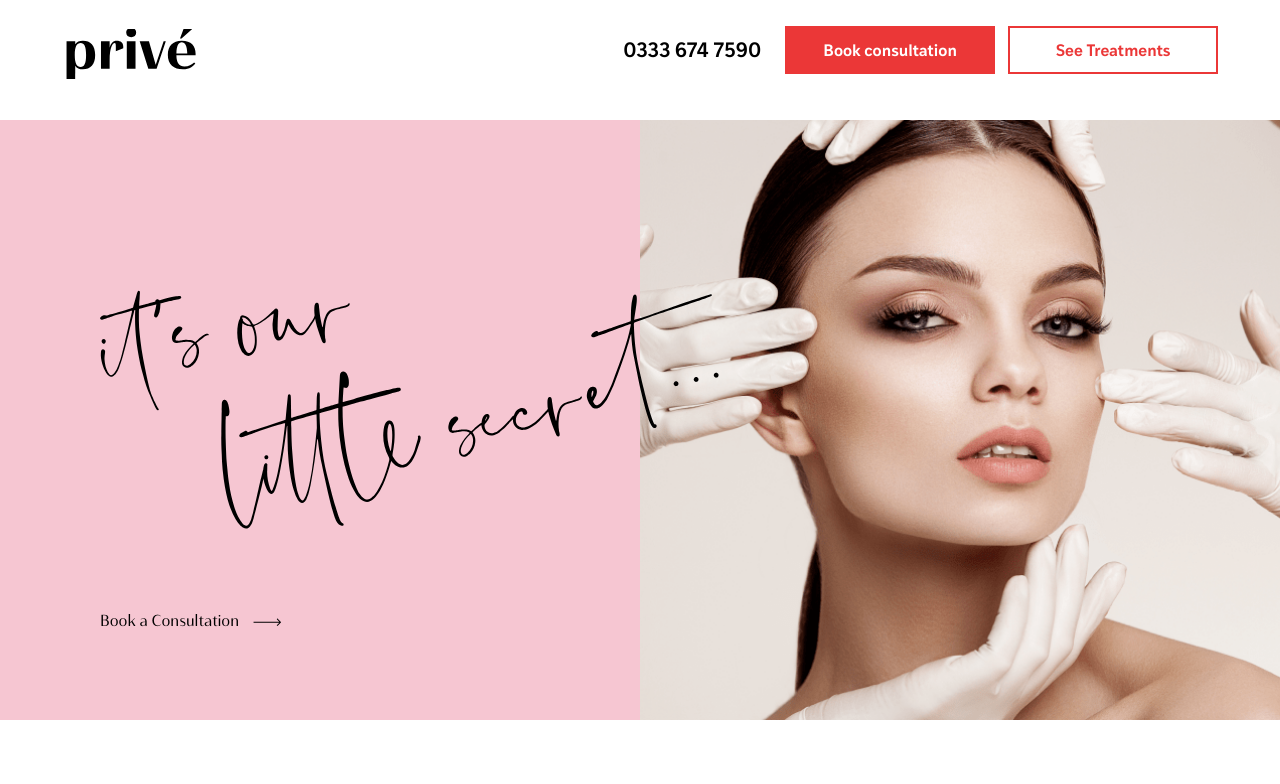
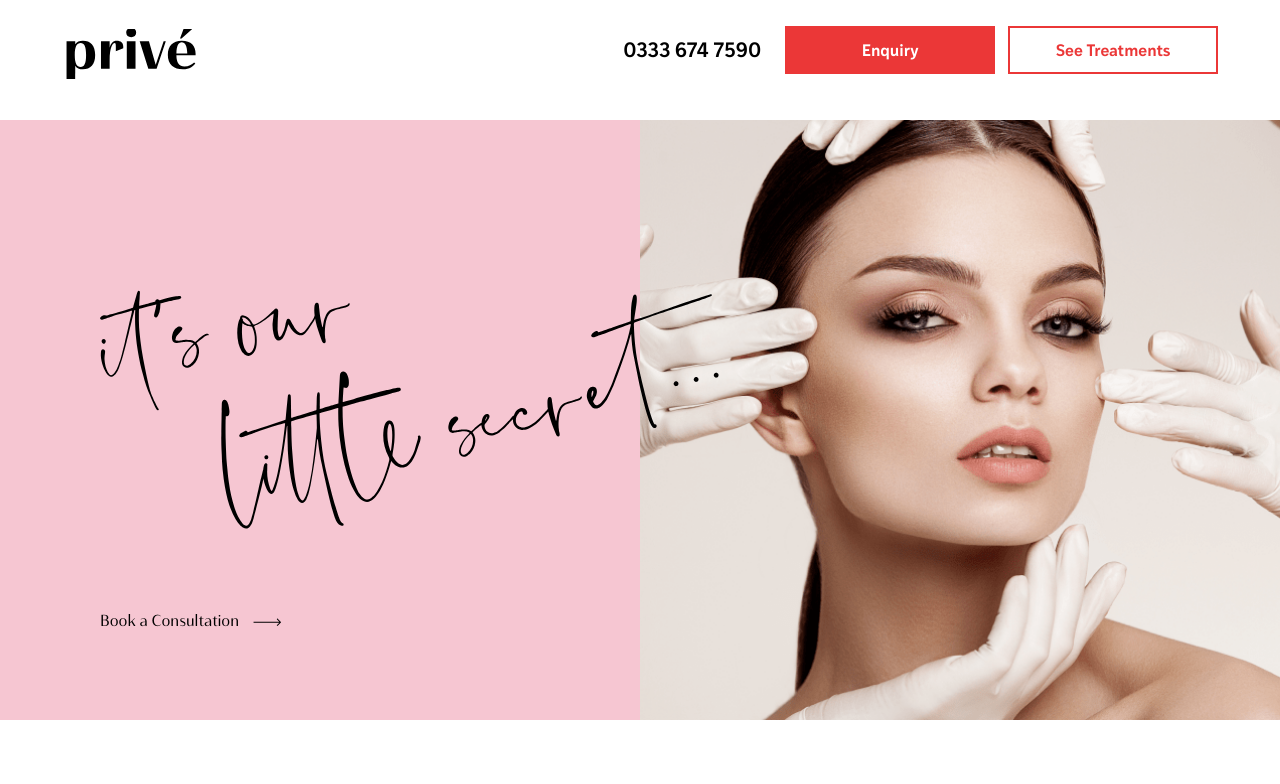
Before and after one commit to marawanthedev/Prive, a React (Create React App) app: page / in a window 1280 px wide. Shown: the top 784 px of the page. Built offline with nearby package versions, Linux system fonts and the light colour scheme.

Commit message:
MobileNavBar behavior fixed, navbar primary button text modifed to reflect router changes

```diff
--- a/src/components/mobileNavBar/mobileNavBar.jsx
+++ b/src/components/mobileNavBar/mobileNavBar.jsx
@@ -1,10 +1,14 @@
 import "./mobileNavBar.css";
 import { useState } from "react";
+import { Link } from "react-router-dom";
 const MobileNavBar = () => {
   const [hideNavBar, setHideNavBar] = useState(false);
-  const links = ["Enquire", "See Treatments"];
+  const links = [
+    { label: "Home", to: "/" },
+    { label: "Enquiry", to: "/enquiry" },
+  ];
   return (
-    <div className="navigation" >
+    <div className="navigation">
       <input
         type="checkbox"
         id="navi-toggle"
@@ -25,9 +29,10 @@ const MobileNavBar = () => {
                 key={index}
                 onClick={() => setHideNavBar(false)}
               >
-                <a href="#landingHeader" className="navigation__link">
-                  {link}
-                </a>
+                <Link className="navigation__link" to={link.to}>
+                  {" "}
+                  {link.label}
+                </Link>
               </li>
             );
           })}
--- a/src/components/navbar/navbar.jsx
+++ b/src/components/navbar/navbar.jsx
@@ -5,7 +5,7 @@ import Button from "../button/button";
 import { Link } from "react-router-dom";
 const NavBar = () => {
   return (
-    <div className="navbar" >
+    <div className="navbar">
       <div className=" navbar__side navbar__side__right">
         <Link to="/">
           <div
@@ -19,7 +19,7 @@ const NavBar = () => {
         <div className="navbar__side__left__buttons-container">
           <div className="navbar__side__left__buttons-container__item">
             <Link to="/enquiry">
-              <Button textContent="Book consultation" isPrimary={true}></Button>
+              <Button textContent="Enquiry" isPrimary={true}></Button>
             </Link>
           </div>
           <div className="navbar__side__left__buttons-container__item">
```
